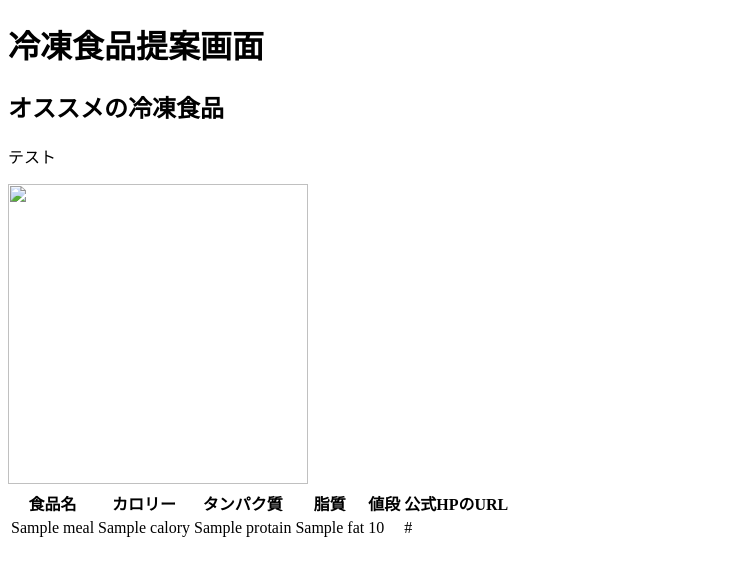
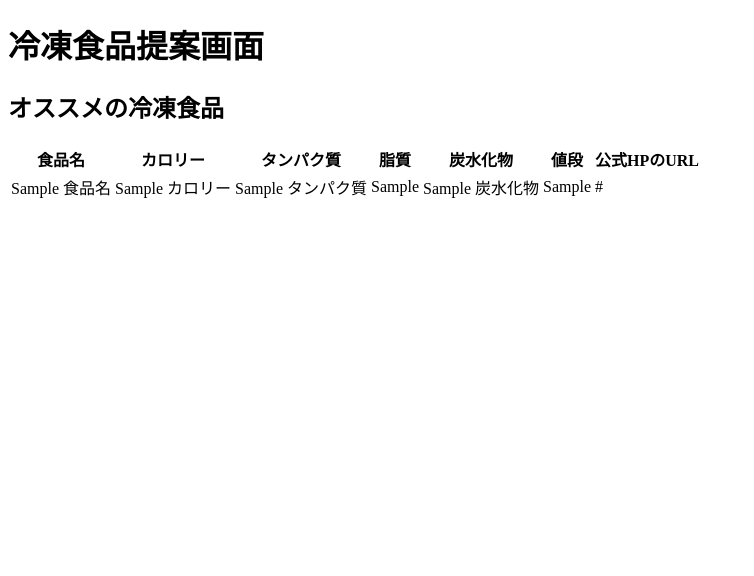
Before and after one commit to kento13410/frozen-recommendation, a Flask app: template templates/output.html in a window 1280 px wide. Shown: the top 576 px of the page, without its empty margins (0-754 px from the left). Run offline with Flask 2, Linux system fonts and the light colour scheme; the template is opened without the code that fills it: most values are stand-ins (such as "Sample title", 1, 10 or a date in 2020); some libraries are stand-ins or nearby versions.

Commit message:
make basic function

```diff
--- a/app.py
+++ b/app.py
@@ -1,6 +1,8 @@
 from flask import Flask, render_template, request
+from cs50 import SQL
 
 app = Flask("__name__")
+db = SQL("sqlite:///foodname.db")
 
 # ---------------------------------------input route start----------------------------------------
 @app.route("/", methods=["GET","POST"])
@@ -100,4 +102,7 @@ def index():
 
 # --------------------------------------------------------------------
 
-        return render_template("test.html", D=D)
+        # return render_template("test.html", D=D)
+        data = db.execute("SELECT * FROM foodnames WHERE カロリー < ?", D)
+
+        return render_template("output.html", data = data)
--- a/templates/output.html
+++ b/templates/output.html
@@ -7,26 +7,26 @@
     <body>
         <h1>冷凍食品提案画面</h1>
         <h2>オススメの冷凍食品</h2>
-        <p>テスト</p>
-        <img src="{{url}}" width="300px" height="300px">
         <table>
             <thead>
                 <th>食品名</th>
                 <th>カロリー</th>
                 <th>タンパク質</th>
                 <th>脂質</th>
+                <th>炭水化物</th>
                 <th>値段</th>
                 <th>公式HPのURL</th>
             </thead>
             <tbody>
-                {% for row in date %}
+                {% for dict in data %}
                 <tr>
-                    <td> {{ meal["name"]}}</td>
-                    <td> {{ meal["calory"]}}</td>
-                    <td> {{ meal["protain"]}}</td>
-                    <td> {{ meal["fat"]}}</td>
-                    <td> {{ meal["price"]}}</td>
-                    <td> {{ meal["url"]}}</td>
+                    <td> {{ dict["食品名"]}}</td>
+                    <td> {{ dict["カロリー"]}}</td>
+                    <td> {{ dict["タンパク質"]}}</td>
+                    <td> {{ dict["脂質"]}}</td>
+                    <td> {{ dict["炭水化物"]}}</td>
+                    <td> {{ dict["値段"]}}</td>
+                    <td> {{ dict["url"]}}</td>
                 </tr>
                 {% endfor %}
             </tbody>
```
Also changed, not shown: templates/input.html (+4 -4 lines).
